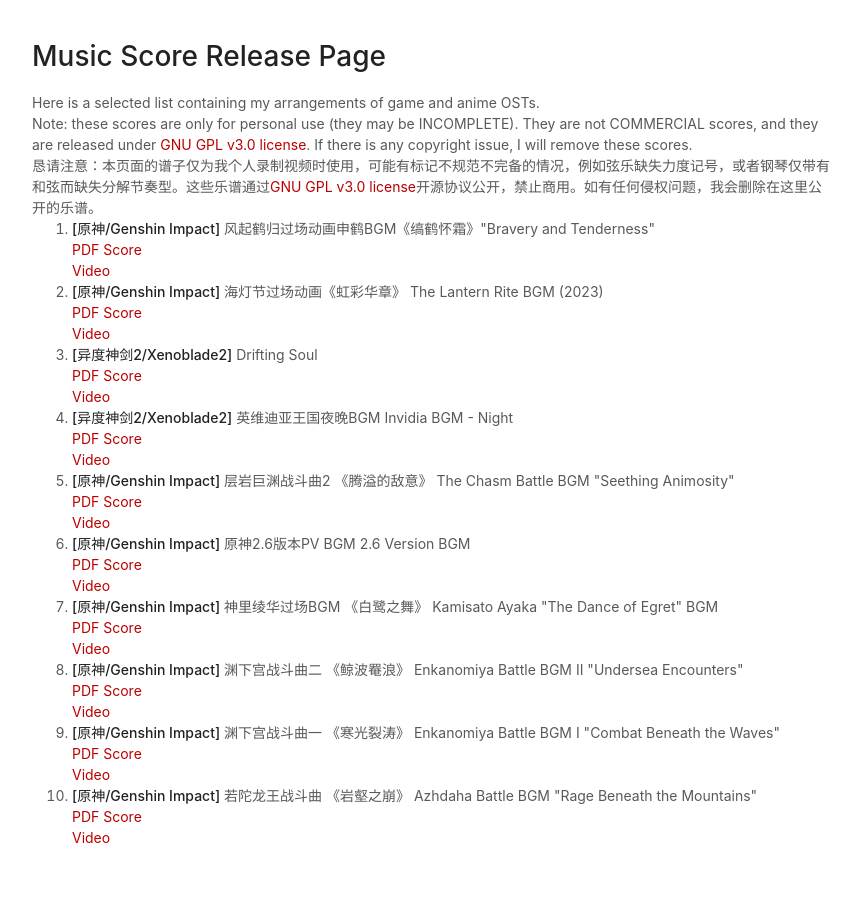
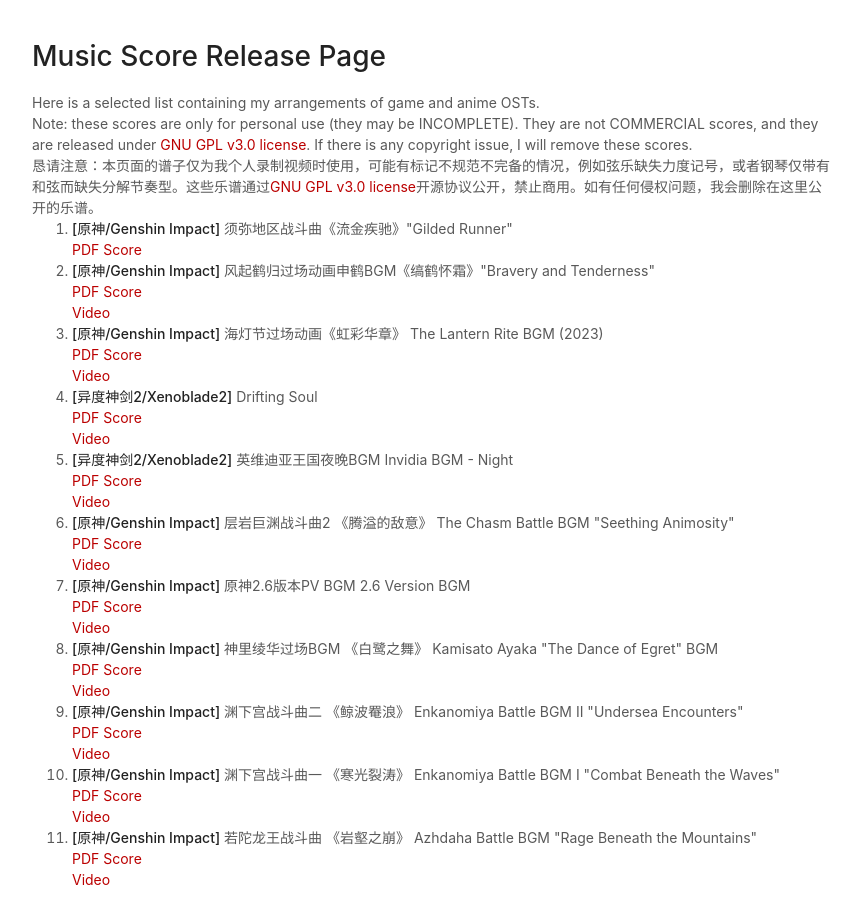
Before and after one commit to frostwing98/frostwing98.github.io, a plain HTML site: page scores/index.html in a window 1280 px wide. Shown: the whole page, without its empty margins (208-1067 px from the left). Before the commit the page ends 898 px from the top, so only its background shows below. Drawn offline with Linux system fonts and the light colour scheme.

Commit message:
update score

```diff
--- a/scores/index.html
+++ b/scores/index.html
@@ -13,6 +13,9 @@
         <p>恳请注意：本页面的谱子仅为我个人录制视频时使用，可能有标记不规范不完备的情况，例如弦乐缺失力度记号，或者钢琴仅带有和弦而缺失分解节奏型。这些乐谱通过<a href="https://www.gnu.org/licenses/gpl-3.0.en.html">GNU GPL v3.0 license</a>开源协议公开，禁止商用。如有任何侵权问题，我会删除在这里公开的乐谱。</p>
         <p></p>
         <ol>
+
+          <li><p><strong>[原神/Genshin Impact]</strong> 须弥地区战斗曲《流金疾驰》"Gilded Runner"<br><a href="./GildedRunner.pdf">PDF Score</a><br></p>
+          </li>
           <li><p><strong>[原神/Genshin Impact]</strong> 风起鹤归过场动画申鹤BGM《缟鹤怀霜》"Bravery and Tenderness"<br><a href="./Bravery_and_Tenderness.pdf">PDF Score</a><br><a target="_blank" rel="noopener" href="https://www.bilibili.com/video/BV1Gd4y157hc">Video</a></p>
           </li>
           <li><p><strong>[原神/Genshin Impact]</strong> 海灯节过场动画《虹彩华章》 The Lantern Rite BGM (2023)<br><a href="./Lantern_Rite_2023.pdf">PDF Score</a><br><a target="_blank" rel="noopener" href="https://www.bilibili.com/video/BV1kP4y1r76z">Video</a></p>
```
Also changed, not shown: 1 other file.
